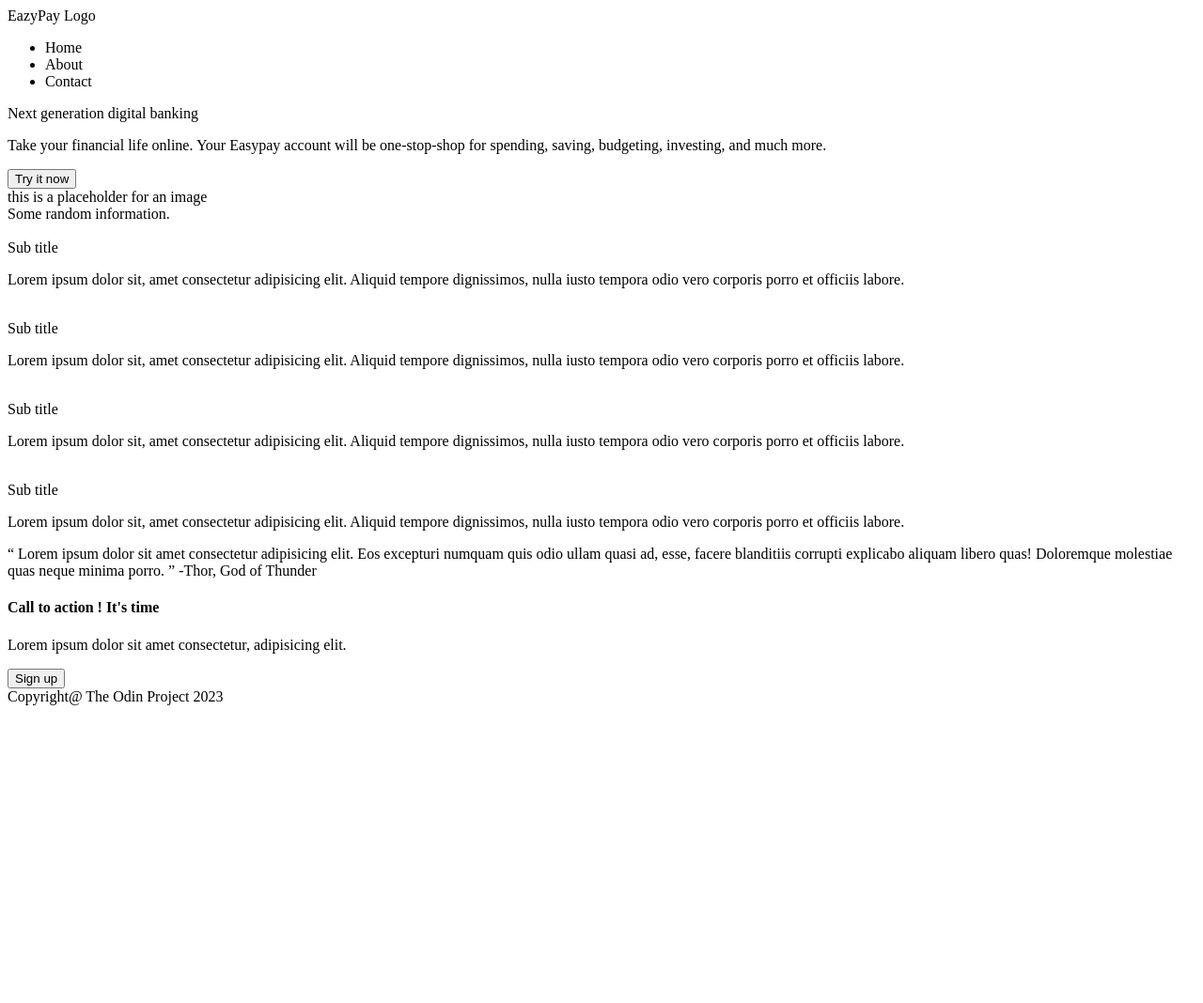
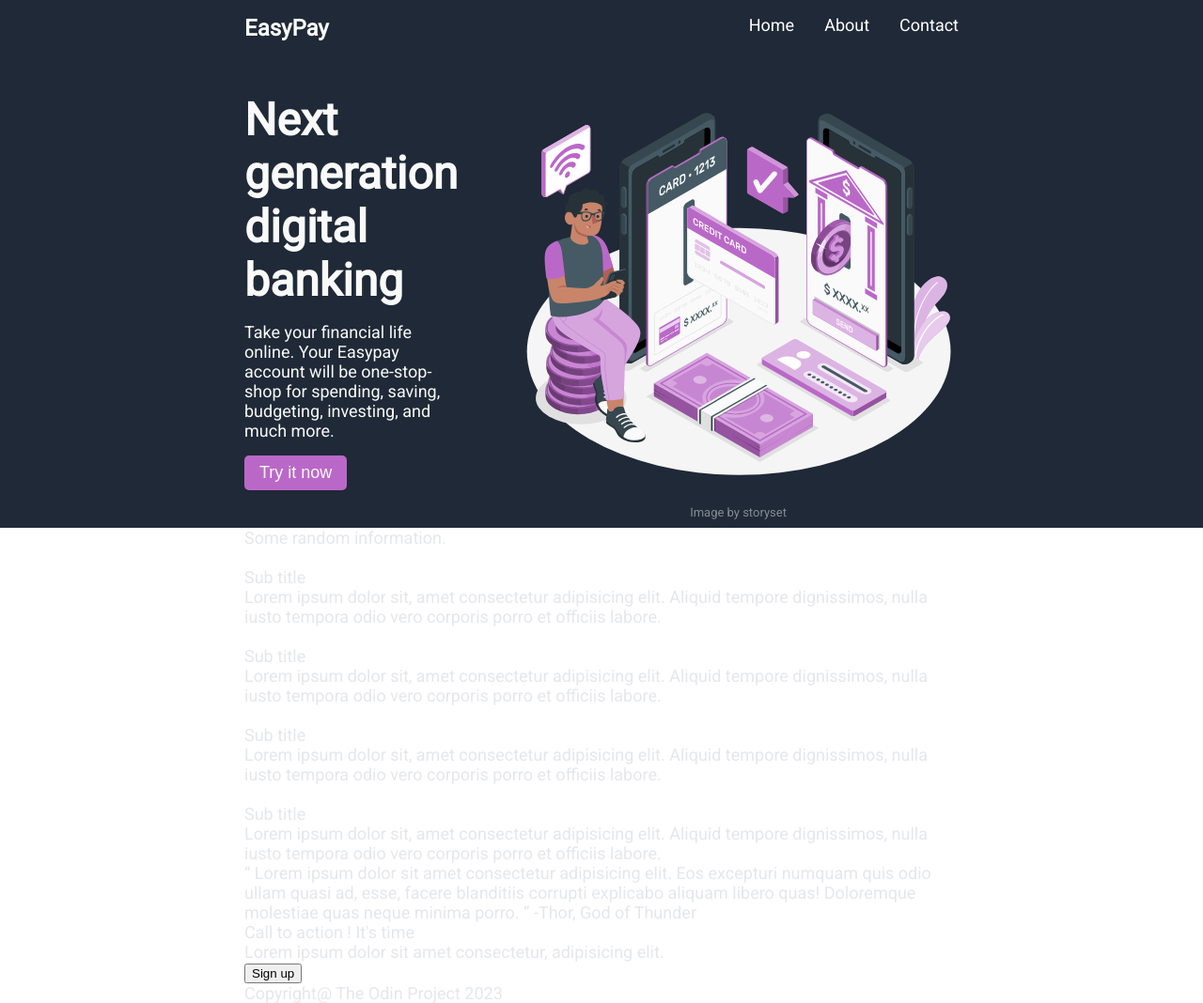
Before and after one commit to Ali1602-o/landing-page, a plain HTML site: page index.html in a window 1280 px wide. Shown: the whole page at 94% size. Before the commit the page ends 800 px from the top, so only its background shows below. Drawn offline with Linux system fonts and the light colour scheme.

Commit message:
add styling to header section

```diff
--- a/index.html
+++ b/index.html
@@ -8,11 +8,11 @@
 </head>
 <body>
     <header>
-        <div class="logo">EazyPay Logo</div>
+        <div class="logo">EasyPay</div>
         <ul>
-            <li><a>Home</a></li>
-            <li><a>About</a></li>
-            <li><a>Contact</a></li>
+            <li><a href="#">Home</a></li>
+            <li><a href="#">About</a></li>
+            <li><a href="#">Contact</a></li>
         </ul>
     </header>
     <main>
@@ -23,8 +23,8 @@
                 <button>Try it now</button>
             </div>
             <div class="title-img">
-                this is a placeholder for an image
-                <img src="" alt="">
+                <img src="./images/payment.svg" alt="">
+                <a href="https://www.freepik.com/free-vector/mobile-banking-concept-illustration_33025771.htm#query=banking&position=13&from_view=search&track=sph">Image by storyset</a>
             </div>
         </section>
 
--- a/style.css
+++ b/style.css
@@ -0,0 +1,120 @@
+
+@import url('https://fonts.googleapis.com/css2?family=Roboto&display=swap');
+/* css reset --------------------  */
+html {
+  box-sizing: border-box;
+  font-size: 18px;
+  height: 100%;
+}
+
+*,*:before,*:after {
+  box-sizing: inherit;
+}
+
+body,h1,h2,h3,h4,h5,h6,p,ol,ul {
+  margin: 0;
+  padding: 0;
+  font-weight: normal;
+}
+
+ol,ul {
+  list-style: none;
+}
+
+img {
+  max-width: 100%;
+  height: auto;
+}
+/* ---------------------------------- */
+
+
+
+body {
+  display: flex;
+  flex-direction: column;
+  font-family: 'Roboto', sans-serif;
+  color: #E5E7EB;
+  height: 100%;
+}
+
+header {
+  display: flex;
+  justify-content: space-between;
+  padding-block: 16px;
+  background-color: #1F2937;
+  flex-wrap: wrap;
+}
+
+.logo {
+  font-weight: bolder;
+  font-size: 24px;
+  color: #F9FAF8;
+}
+
+header > ul {
+  display: flex;
+  justify-content: space-between;
+  gap: 32px;
+}
+
+li > a {
+  text-decoration: none;
+  color: white
+}
+
+main {
+  display: flex;
+  flex-direction: column;
+  flex: 1;
+}
+
+header, section, footer  {
+  padding-inline: 260px;
+}
+
+.section-1 {
+  background-color: #1F2937;
+  display: flex;
+  gap: 64px;
+  color: #F9FAF8;
+  flex-wrap: wrap;
+}
+.title-img {
+  text-align: center;
+  padding-bottom: 8px;
+  max-width: 550px;
+  flex:1 1 320px;
+}
+.title-img > a {
+  text-decoration: none;
+  color: #e5e7eb83;
+  font-size: small;
+}
+.main-title {
+  display: flex;
+  flex-direction: column;
+  justify-content: center;
+  gap: 16px;
+  padding-block: 16px;
+  flex: 1;
+}
+.main-title > div {
+  font-size: 48px;
+  font-weight: 900;
+}
+
+.main-title button {
+  align-self: flex-start;
+  background-color: #BA68C8;
+  color: #F9FAF8;
+  border-style: none;
+  border-radius: 5px;
+  font-size: 18px;
+  padding-block: 8px;
+  padding-inline: 16px;
+}
+
+.main-title button:hover {
+  cursor: pointer;
+  background-color: #9956a5;
+}
```
Also changed, not shown: images/payment.svg (added), 1 other file.
